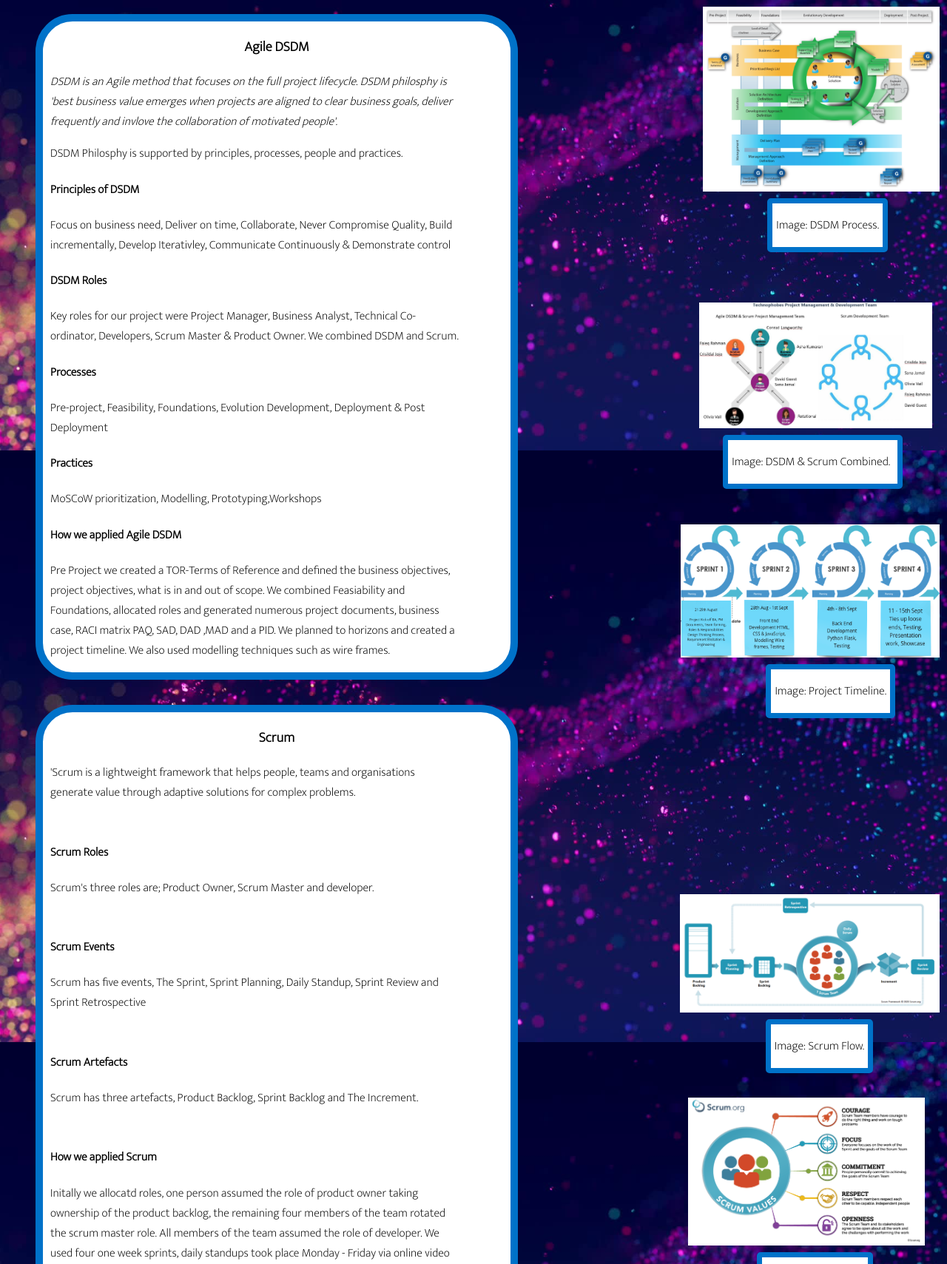
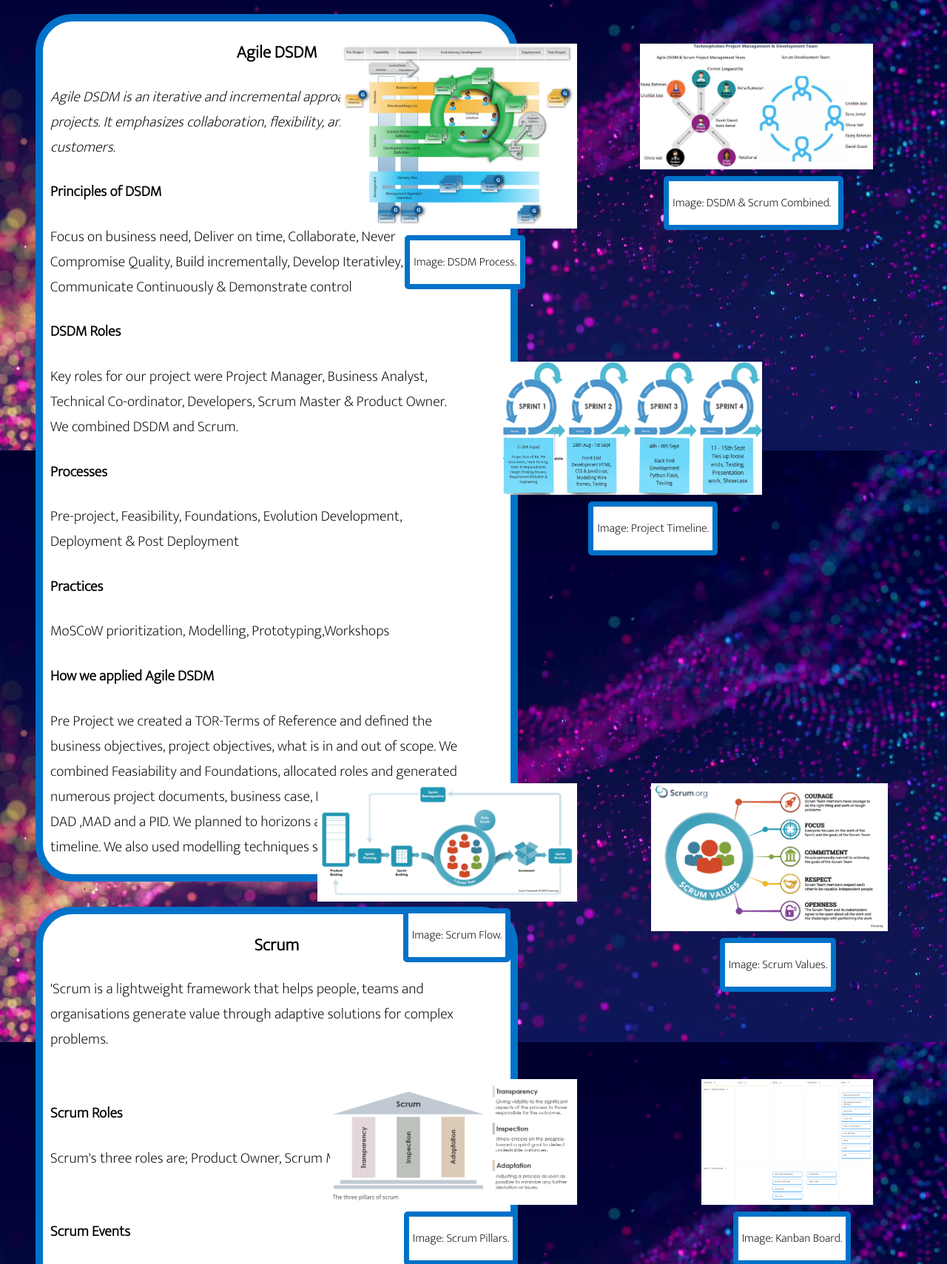
Before and after one commit to crisildaj/flask_website, a Flask app: page /V2_agile_design.html in a window 1280 px wide. Shown: the part 191-1900 px from the top of the page at 74% size. Run offline with Flask 3, Linux system fonts and the light colour scheme.

Commit message:
complete

```diff
--- a/templates/V2_agile_design.html
+++ b/templates/V2_agile_design.html
@@ -173,7 +163,7 @@ color: black;
     border-radius: 50px;
     margin: -30px 40px 10px 40px;
     padding-top: -100px;
-
+    font-size: 15pt;
     border: #0072c9;
     border-style: solid;
     border-width: 10px;
@@ -343,8 +333,8 @@ ul {
 /*Styling for each Image*/
 .DSDM_Image1 {
     position: absolute;
-    top: 200px;
-    right: 10px;
+    top: 250px;
+    right: 500px;
     cursor: zoom-in;
 }
 .DSDM_Image1:hover{
@@ -353,8 +343,8 @@ ul {
 }
 .DSDM_Image2 {
     position: absolute;
-    top: 600px;
-    right: 20px;
+    top: 250px;
+    right: 100px;
     cursor: zoom-in;
 }
 .DSDM_Image2:hover{
@@ -363,8 +353,8 @@ ul {
 }
 .DSDM_Image3 {
     position: absolute;
-    top: 900px;
-    right: 10px;
+    top: 680px;
+    right: 250px;
     cursor: zoom-in;
 }
 .DSDM_Image3:hover{
@@ -373,8 +363,8 @@ ul {
 }
 .Scrum_Image1 {
     position: absolute;
-    top: 1400px;
-    right: 10px;
+    top: 1250px;
+    right: 500px;
     cursor: zoom-in;
 }
 .Scrum_Image1:hover{
@@ -383,8 +373,8 @@ ul {
 }
 .Scrum_Image2 {
     position: absolute;
-    top: 1675px;
-    right:30px;
+    top: 1250px;
+    right:80px;
     cursor: zoom-in;
 }
 .Scrum_Image2:hover{
@@ -393,8 +383,8 @@ ul {
 }
 .Scrum_Image3 {
     position: absolute;
-    top: 1975px;
-    right: 20px;
+    top: 1650px;
+    right: 500px;
     cursor: zoom-in;
 }
 .Scrum_Image3:hover{
@@ -403,8 +393,8 @@ ul {
 }
 .Scrum_Image4 {
     position: absolute;
-    top: 2240px;
-    right:70px;
+    top: 1650px;
+    right:100px;
     cursor: zoom-in;
 }
 .Scrum_Image4:hover{
@@ -524,8 +512,7 @@ li {
         <div style="width: 50%" class="textbox1" >
             <h3 style="text-align: center;" class="bullets">Agile DSDM</h3>
                 <ul>
-                    <em>DSDM is an Agile method that focuses on the full project lifecycle. DSDM philosphy is 'best business value emerges when projects are aligned to clear business goals, deliver frequently and invlove the collaboration of motivated people'.   </em>
-                    <p>DSDM Philosphy is supported by principles, processes, people and practices.</p>
+                    <em> Agile DSDM is an iterative and incremental approach to managing projects. It emphasizes collaboration, flexibility, and delivering value to customers.   </em>
                     <h4>Principles of DSDM</h4>
                     <li>Focus on business need, Deliver on time, Collaborate, Never Compromise Quality, Build incrementally, Develop Iterativley, Communicate Continuously & Demonstrate control </li>
                     <h4>DSDM Roles</h4>
@@ -605,7 +592,7 @@ li {
         </div>
         <br>
         <div class="Scrum_Image3">
-            <img src="static/images/Scrum_Pillars.jpeg alt = "Scrum Pillars" class="Scrum Pillars" style="height: 170px; width:auto;">
+            <img src="static/images/Scrum_Pillars.jpeg" alt = "Scrum Pillars" class="Scrum Pillars" style="height: 170px; width:auto;">
             <br>
             <div class="img-caption_ScrumPillars">
                 <p style="margin-left: 5px; margin-right: 5px;">Image: Scrum Pillars.</p>
--- a/templates/index.html
+++ b/templates/index.html
@@ -229,7 +229,7 @@ ul{
     color: white;
     text-align: center;
     padding: 5px;
-    margin-top: 40px;
+    margin-top: 75px;
 }
 
 
--- a/templates/legal_page.html
+++ b/templates/legal_page.html
@@ -243,7 +243,7 @@
     color: white;
     text-align: center;
     padding: 5px;
-    margin-top: 130px;
+    margin-top: 10vw;
 
 
 }
--- a/templates/python_flask.html
+++ b/templates/python_flask.html
@@ -243,7 +243,7 @@
     color: white;
     text-align: center;
     padding: 5px;
-    margin-top: 22vw;
+    margin-top: 7vw;
     /* position: fixed; */
     bottom: 0;
     align-items: baseline;
@@ -361,7 +361,7 @@
             <div class="img-caption">
                 <p style="margin-left: 0px; margin-right: 5px; font-size: 15pt;">How the Flask framework works</p>
             </div> -->
-            <img src="static/images/flask_screenshot.png" alt = "screenshot of code" class="screenshots" style="height: 400px; width: 750px; margin-top: 3vw;">
+            <img src="static/images/flask_screenshot2.png" alt = "screenshot of code" class="screenshots" style="height: 800px; width: 700px; margin-top: 1vw;">
             <div class="img-caption">
                 <p style="margin-left: 0px; margin-right: 5px; font-size: 15pt;">How the Flask framework was used in building this website</p>
             </div>
--- a/templates/resources_page.html
+++ b/templates/resources_page.html
@@ -217,7 +217,9 @@ a {
 li {
     list-style-type: none;
 }
-
+.nav {
+    font-size: 12pt;
+}
 .nav:link{
         color: white;
         text-decoration: none;
```
Also changed, not shown: other parts of templates/V2_agile_design.html (+17 -29 lines), templates/webDev.html (+59 -10 lines).
